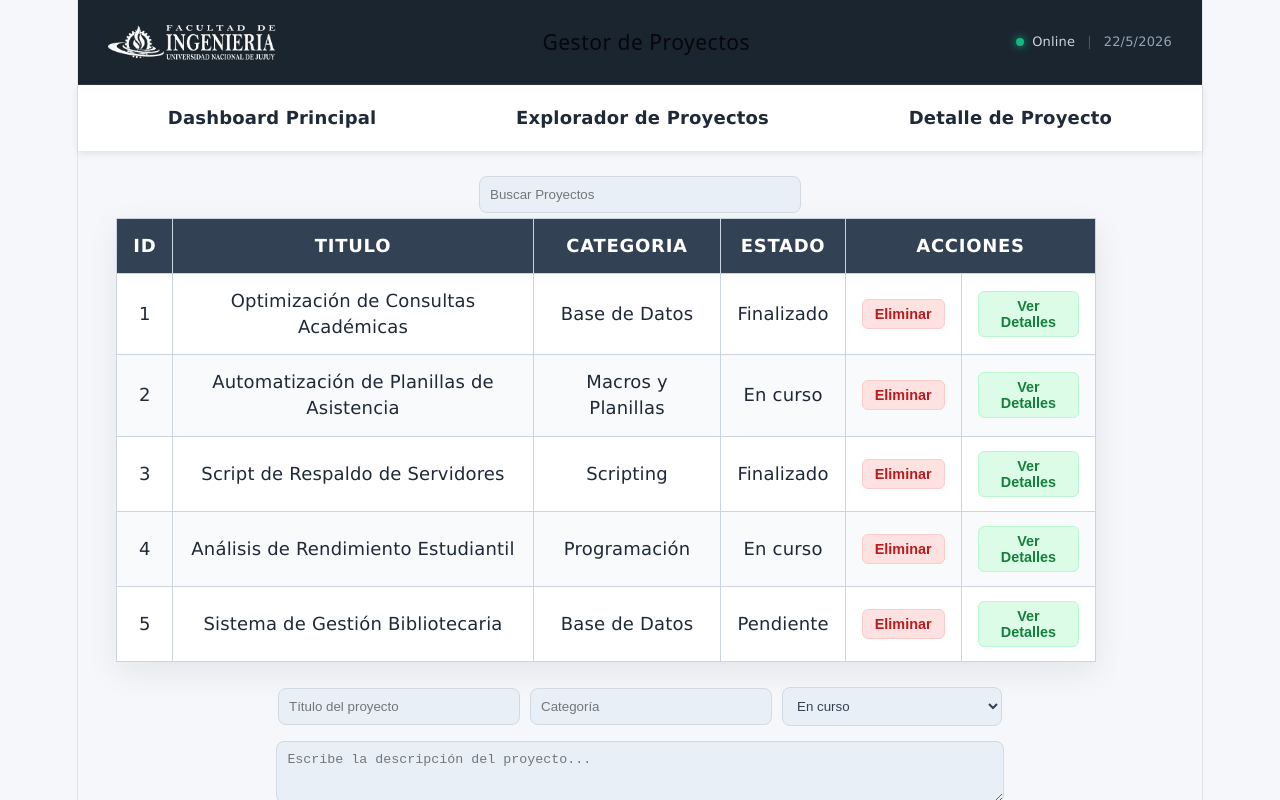
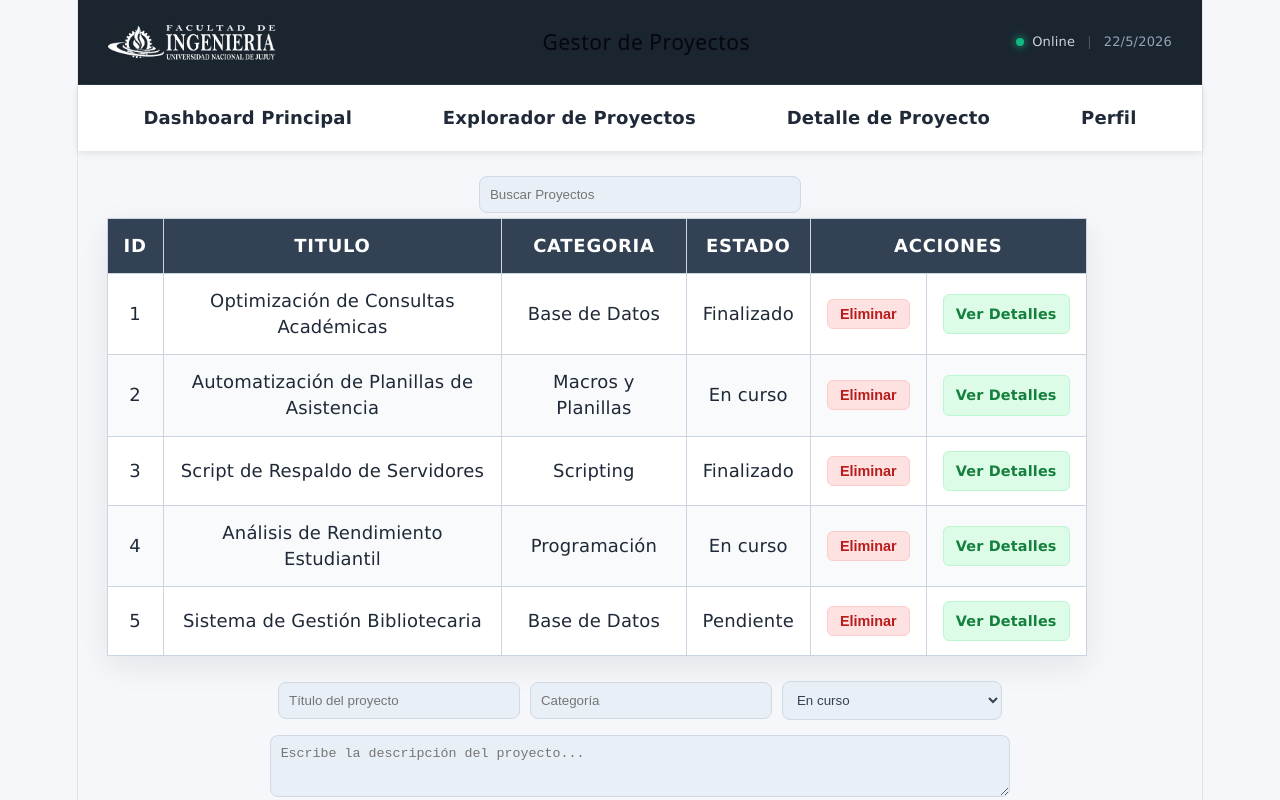
Before and after one commit to mitisbroken-debug/pv_tp3_grupo10, a React (Vite) app: page /proyectos in a window 1280 px wide. Shown: the top 800 px of the page. Built offline with nearby package versions, Linux system fonts and the light colour scheme.

Commit message:
feat: refactorizar Nav con NavLink

```diff
--- a/src/components/Footer.jsx
+++ b/src/components/Footer.jsx
@@ -15,7 +15,7 @@ const Footer = () => {
                 <div className="footer-column">
                     <p className="footer-title">Desarrollo (Grupo 10)</p>
                     <div className="integrantes-grid">
-                        <p>Alan Flores</p>
+                        <p>Lucas Flores</p>
                         <p>Braian Vega</p>
                         <p>Federico Ríos</p>
                         <p>Mauro Chauque</p>
--- a/src/components/Nav.jsx
+++ b/src/components/Nav.jsx
@@ -1,10 +1,23 @@
+import { NavLink } from 'react-router-dom';
+
 const Nav = () => {
+    const activeClass = ({ isActive }) => isActive ? 'active-link' : '';
+
     return (
-         <nav>
-        <a href="#">Dashboard Principal</a>
-        <a href="#">Explorador de Proyectos</a>
-        <a href="#">Detalle de Proyecto</a>
-    </nav>
+        <nav>
+            <NavLink to="/dashboard" className={activeClass}>
+                Dashboard Principal
+            </NavLink>
+            <NavLink to="/proyectos" className={activeClass}>
+                Explorador de Proyectos
+            </NavLink>
+            <NavLink to="/proyectos/1" className={activeClass}>
+                Detalle de Proyecto
+            </NavLink>
+            <NavLink to="/perfil" className={activeClass}>
+                Perfil
+            </NavLink>
+        </nav>
     );
 }
 
--- a/src/components/ProyectoCard.jsx
+++ b/src/components/ProyectoCard.jsx
@@ -1,6 +1,7 @@
 import '../css/ProyectoCard.css';
+import { Link } from 'react-router-dom';
 
-function ProyectoCard({ proyecto, eliminarProyecto, verDetalle }) {
+function ProyectoCard({ proyecto, eliminarProyecto }) {
 
   const { id, titulo, categoria, estado } = proyecto;
 
@@ -19,12 +20,9 @@ function ProyectoCard({ proyecto, eliminarProyecto, verDetalle }) {
         </button>
       </td>
       <td>
-        <button
-          className="btn-detalles"
-          onClick={() => verDetalle(proyecto)}
-        >
+        <Link className="btn-detalles" to={`/proyectos/${id}`}>
           Ver Detalles
-        </button>
+        </Link>
       </td>
     </tr>
   );
--- a/src/css/ProyectoCard.css
+++ b/src/css/ProyectoCard.css
@@ -6,10 +6,13 @@ tbody tr:hover {
     background: #e2e8f0;
 }
 
-.btn-eliminar {
-    background-color: #fee2e2;
-    color: #b91c1c;
-    border: 1px solid #fecaca;
+.btn-eliminar,
+.btn-detalles {
+    display: inline-flex;
+    align-items: center;
+    justify-content: center;
+    white-space: nowrap;
+    text-decoration: none;
     padding: 6px 12px;
     border-radius: 6px;
     cursor: pointer;
@@ -18,21 +21,22 @@ tbody tr:hover {
     transition: all 0.2s ease;
 }
 
+.btn-eliminar {
+    background-color: #fee2e2;
+    color: #b91c1c;
+    border: 1px solid #fecaca;
+}
+
 .btn-eliminar:hover {
     background-color: #ef4444;
     color: white;
     border-color: #dc2626;
 }
+
 .btn-detalles {
     background-color: #dcfce7;
     color: #15803d;
     border: 1px solid #bbf7d0;
-    padding: 6px 12px;
-    border-radius: 6px;
-    cursor: pointer;
-    font-size: 0.8rem;
-    font-weight: 600;
-    transition: all 0.2s ease;
 }
 
 .btn-detalles:hover {
```
